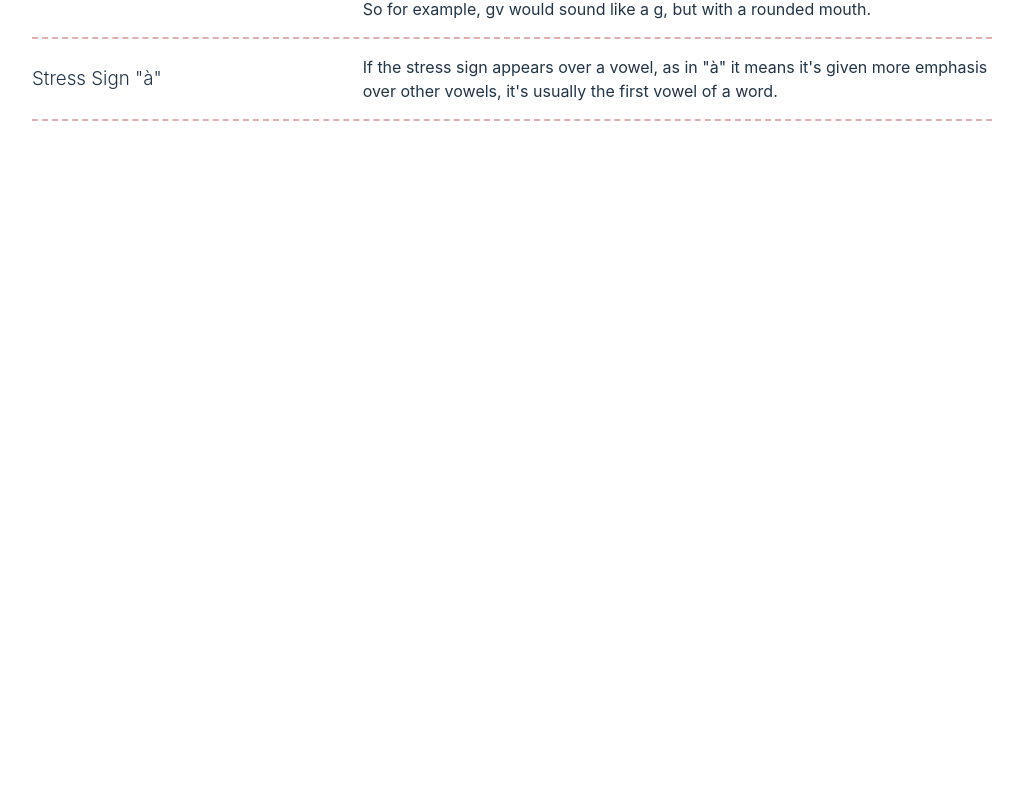
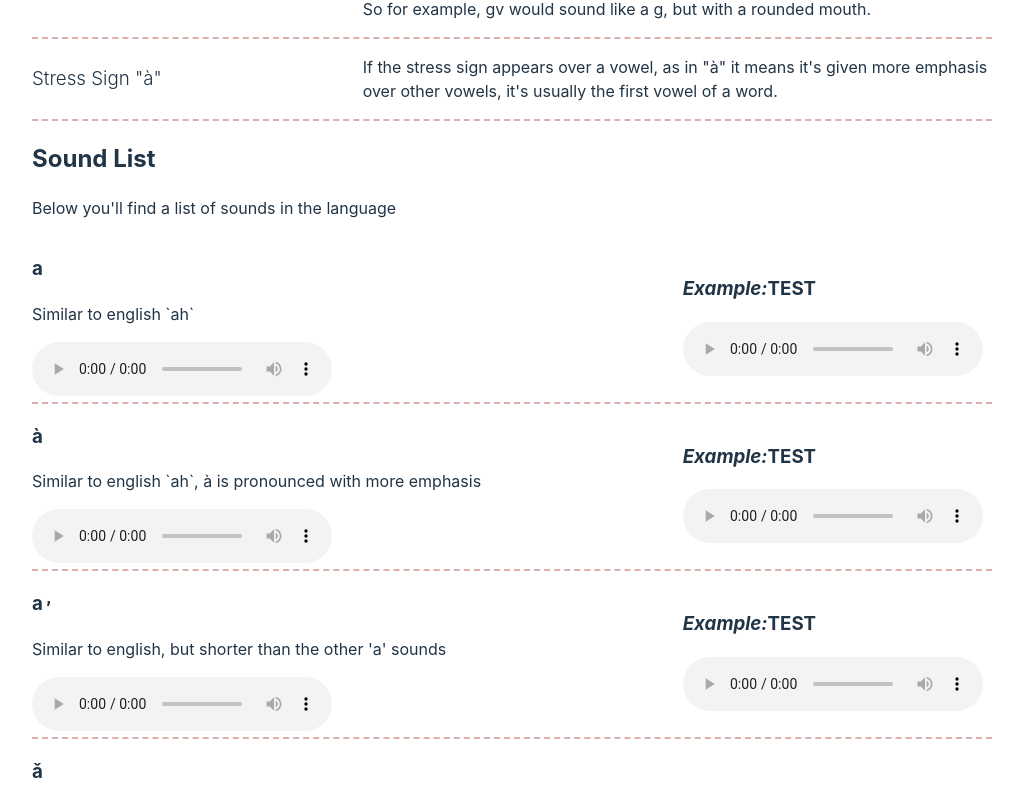
Before and after one commit to Trev004/DGL-409-Wuikinuxv-Learning-App, a React (Vite) app in the folder Wuikinuxv Learning App/: page / in a window 1280 px wide. Shown: the part 654-1448 px from the top of the page, without its empty margins (128-1151 px from the left). Before the commit the page ends 807 px from the top, so only its background shows below. Built offline with nearby package versions, Linux system fonts and the light colour scheme.

Commit message:
Add sounds dynamically based on JSON to basics
Adds and displays the list of characters and their sounds to the "Basics" page.
TODO is add the example words to the right, right now it's just temp/testing text

```diff
--- a/Wuikinuxv Learning App/src/assets/Pages/Basics.css
+++ b/Wuikinuxv Learning App/src/assets/Pages/Basics.css
@@ -20,6 +20,16 @@
 .word-section h3{
     font-weight: 300;
 }
+.word-section-sound{
+    display: grid;
+    grid-template-columns: 2fr 1fr;
+    align-items: center;
+    gap: 2em;
+    border-bottom: 0.15em dashed #95000050
+}
+.word-section-sound-intro p::first-letter{
+    text-transform: uppercase;
+}
 .unique{
     padding-left: 0.5em;
     font-size: 1.5em;
--- a/Wuikinuxv Learning App/src/assets/Pages/Basics.jsx
+++ b/Wuikinuxv Learning App/src/assets/Pages/Basics.jsx
@@ -1,5 +1,8 @@
 import './Basics.css'
+import wordsJSON from '../words.json'
 function Basics () {
+    const baseSounds = (wordsJSON.baseSounds).filter((soundData) => soundData.file !== undefined);
+
     return(
         <>
             <div id="basics">
@@ -28,6 +31,23 @@ function Basics () {
                         <p>If the stress sign appears over a vowel, as in &quot;à&quot; it means it&apos;s given more emphasis over other vowels, it&apos;s usually the first vowel of a word.</p>
                     </div>
                 </div>
+                <div className="word-soundlist">
+                    <h2>Sound List</h2>
+                    <p>Below you&apos;ll find a list of sounds in the language</p>
+                    {baseSounds.map((soundData, index) => (
+                      <div className="word-section-sound" key={index}>
+                        <div className="word-section-sound-intro">
+                          <h3>{soundData.sound}</h3>
+                          <p>{soundData.tip}</p>
+                          <audio controls src={soundData.file}></audio>
+                        </div>
+                        <div className="word-section-sound-example">
+                            <h3><i>Example:</i>TEST</h3>
+                            <audio controls src=""></audio>
+                        </div>
+                      </div>
+                    ))}
+                </div>
             </div>
         </>
     );
```
Lines whose indentation alone changed are shown as unchanged.
